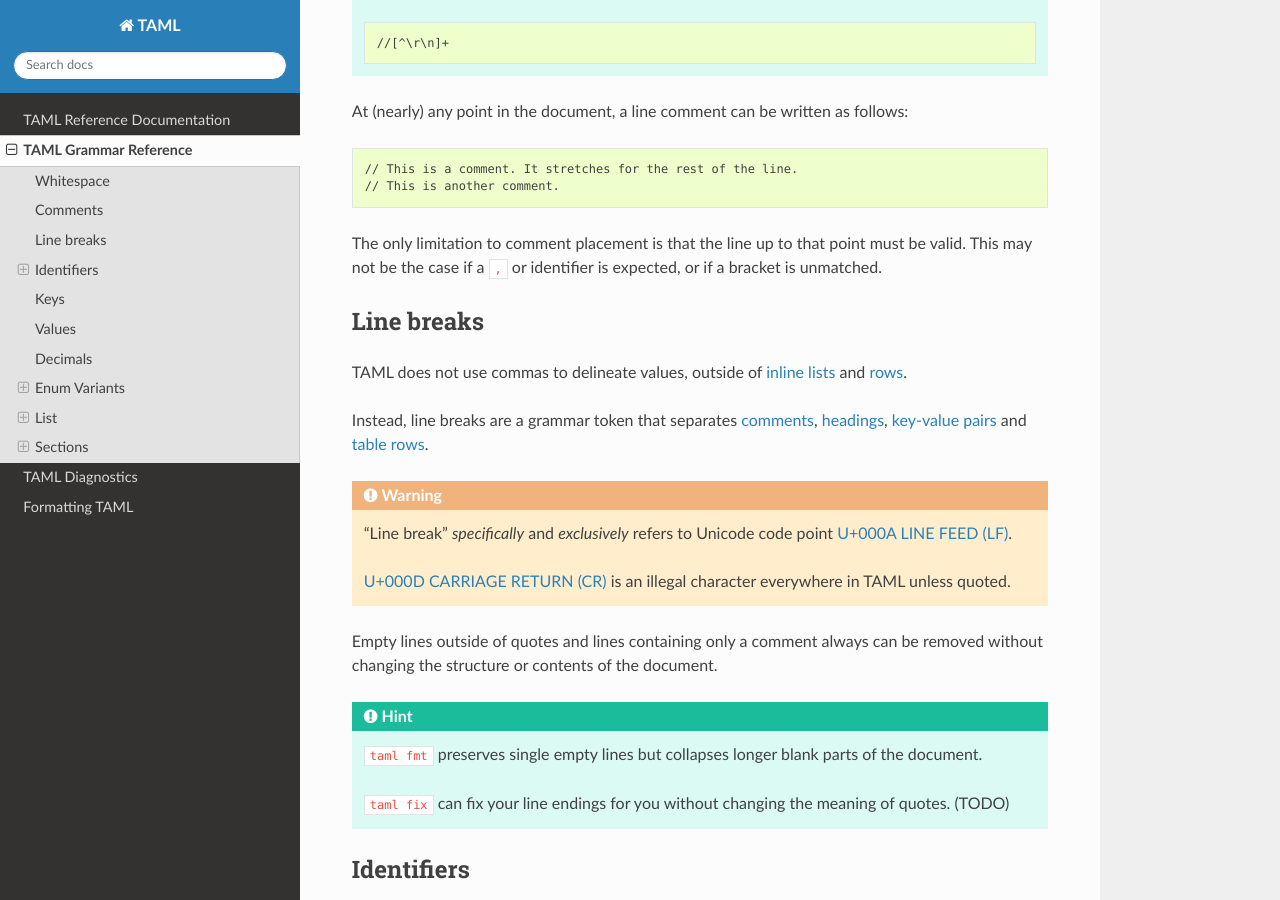
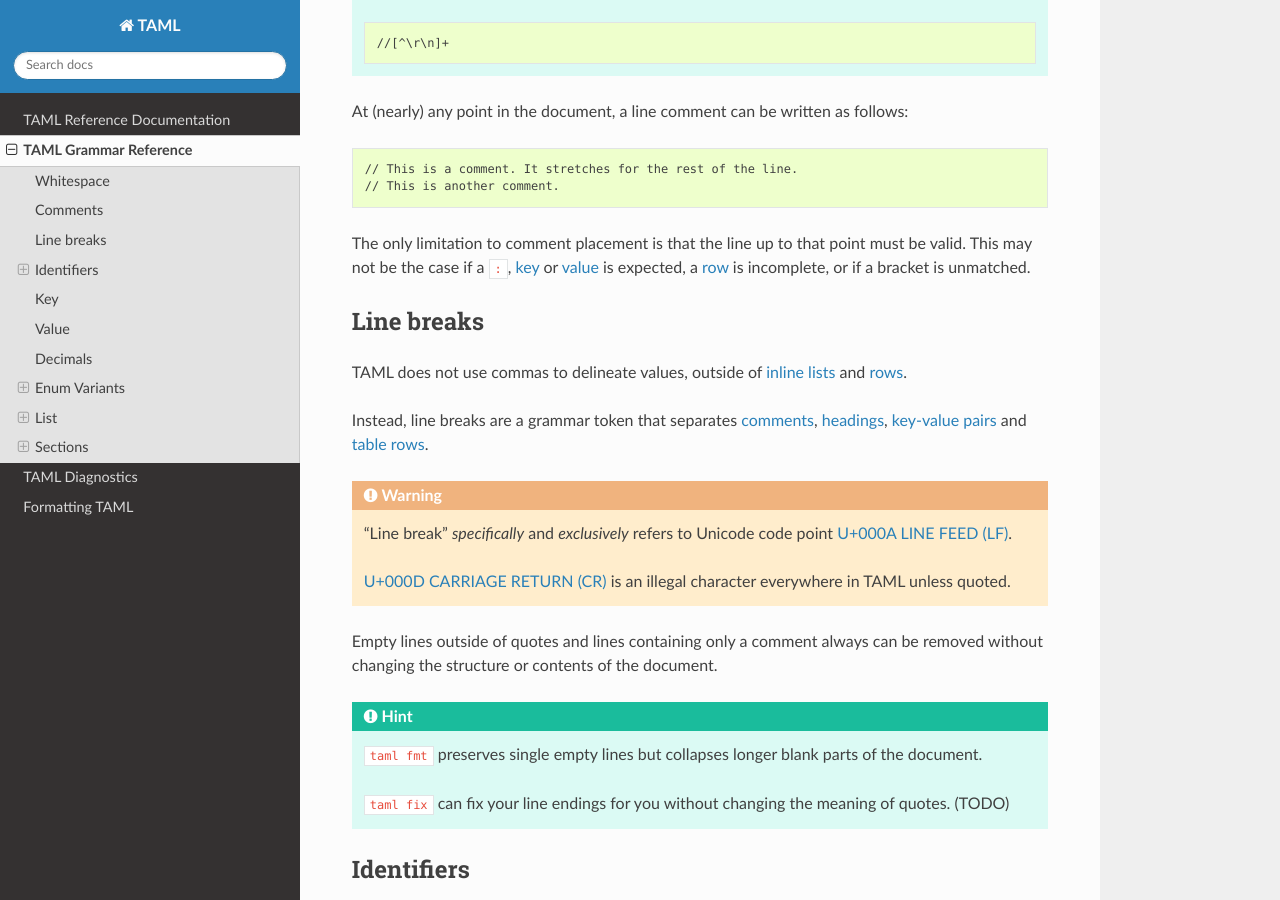
Before and after one commit to Tamschi/taml, a Sphinx documentation site: the page built from docs/grammar.rst, in a window 1280 px wide and 900 px high, scrolled down 651 px. Built offline with Sphinx 7.4.7 and the Read the Docs theme 2.0.0, drawn with Linux system fonts in a browser that asks for light colours.

Commit message:
Fixed list of possibly expected tokens where comments are invalid

```diff
--- a/docs/grammar.rst
+++ b/docs/grammar.rst
@@ -37,7 +37,7 @@ At (nearly) any point in the document, a line comment can be written as follows:
 	// This is another comment.
 
 The only limitation to comment placement is that the line up to that point must be valid.
-This may not be the case if a ``,`` or identifier is expected, or if a bracket is unmatched.
+This may not be the case if a ``:``, key_ or value_ is expected, a row_ is incomplete, or if a bracket is unmatched.
 
 Line breaks
 -----------
@@ -112,8 +112,8 @@ All other sequences starting with a backslash are invalid in quoted strings and
 
 .. _key-value pairs:
 
-Keys
-----
+Key
+---
 
 Only identifiers_ may be keys. Keys appear in section_ headers, enum variants_ and as part of key-value pairs like the following:
 
@@ -123,10 +123,8 @@ Only identifiers_ may be keys. Keys appear in section_ headers, enum variants_ a
 
 (``value`` is a `unit variant`_ here, but could be replaced with any other value_.)
 
-.. _value:
-
-Values
-------
+Value
+-----
 
 A value is any one of the following:
 
```
